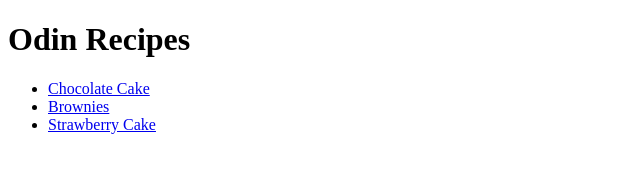
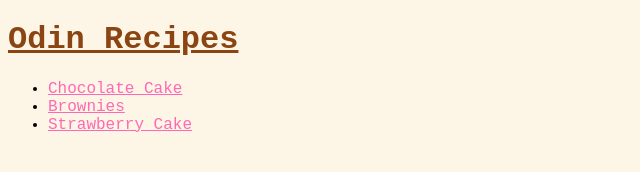
Before and after one commit to AndrewR16/odinRecipes, a plain HTML site: page index.html in a window 1280 px wide. Shown: the whole page, without its empty margins (0-640 px from the left). Drawn offline with Linux system fonts and the light colour scheme.

Commit message:
Add styling to all parts of the website

```diff
--- a/index.html
+++ b/index.html
@@ -4,11 +4,12 @@
 <head>
     <meta charset="UTF-8">
     <meta name="viewport" content="width=device-width, initial-scale=1.0">
+    <link rel="stylesheet" href="./style.css">
     <title>Odin Recipes</title>
 </head>
 
 <body>
-    <h1>Odin Recipes</h1>
+    <h1 id="siteTitle">Odin Recipes</h1>
 
     <ul>
         <li><a href="./recipes/chocolateCake.html">Chocolate Cake</a></li>
--- /dev/null
+++ b/style.css
@@ -0,0 +1,26 @@
+* {
+    background-color: #FDF5E6;
+    font-family: 'Courier New', Courier, monospace;
+}
+
+h1 {
+    color: #8B4513;
+}
+
+h2,
+a {
+    color: #FF69B4;
+}
+
+a {
+    text-decoration: underline;
+}
+
+img {
+    background-color: #fae211;
+    border-radius: 7px;
+}
+
+#siteTitle {
+    text-decoration: underline;
+}
```
Also changed, not shown: recipes/brownies.html (+1 -0 lines), recipes/chocolateCake.html (+1 -0 lines), recipes/strawberryCake.html (+1 -0 lines).
